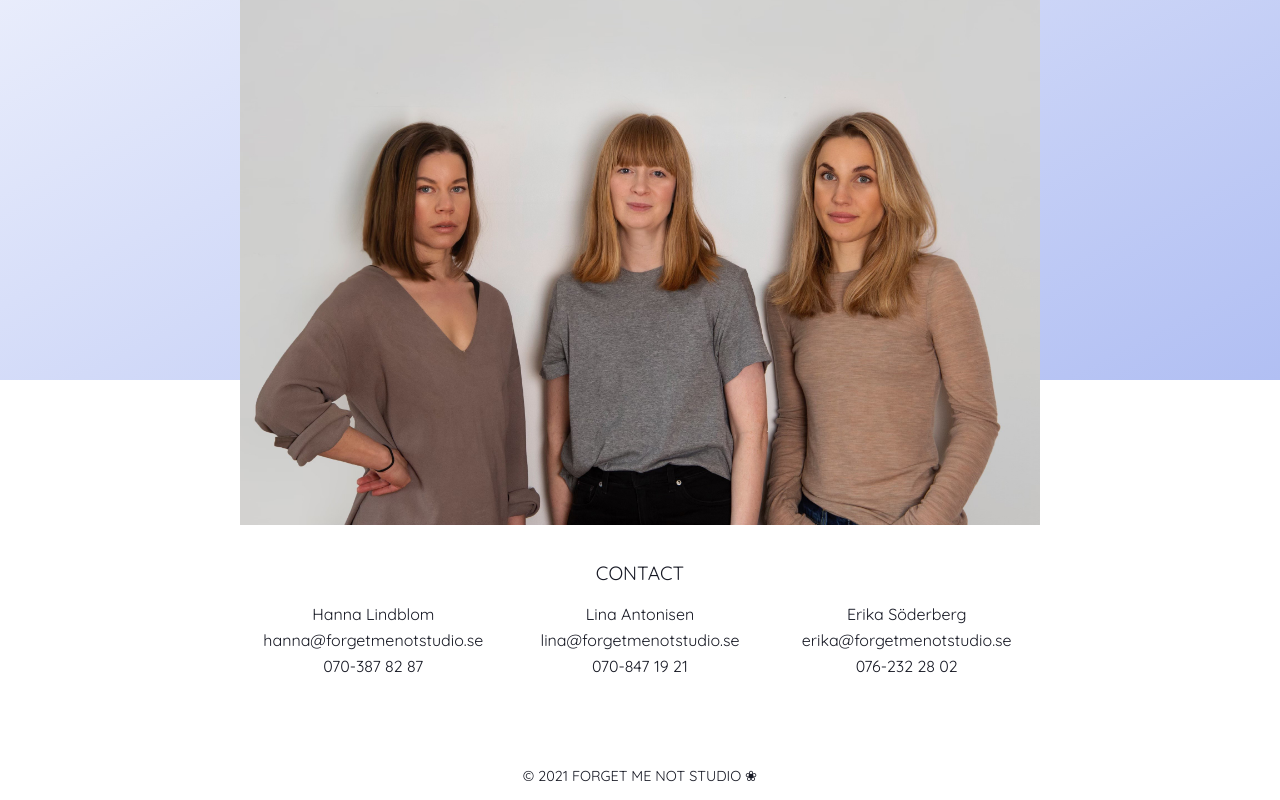
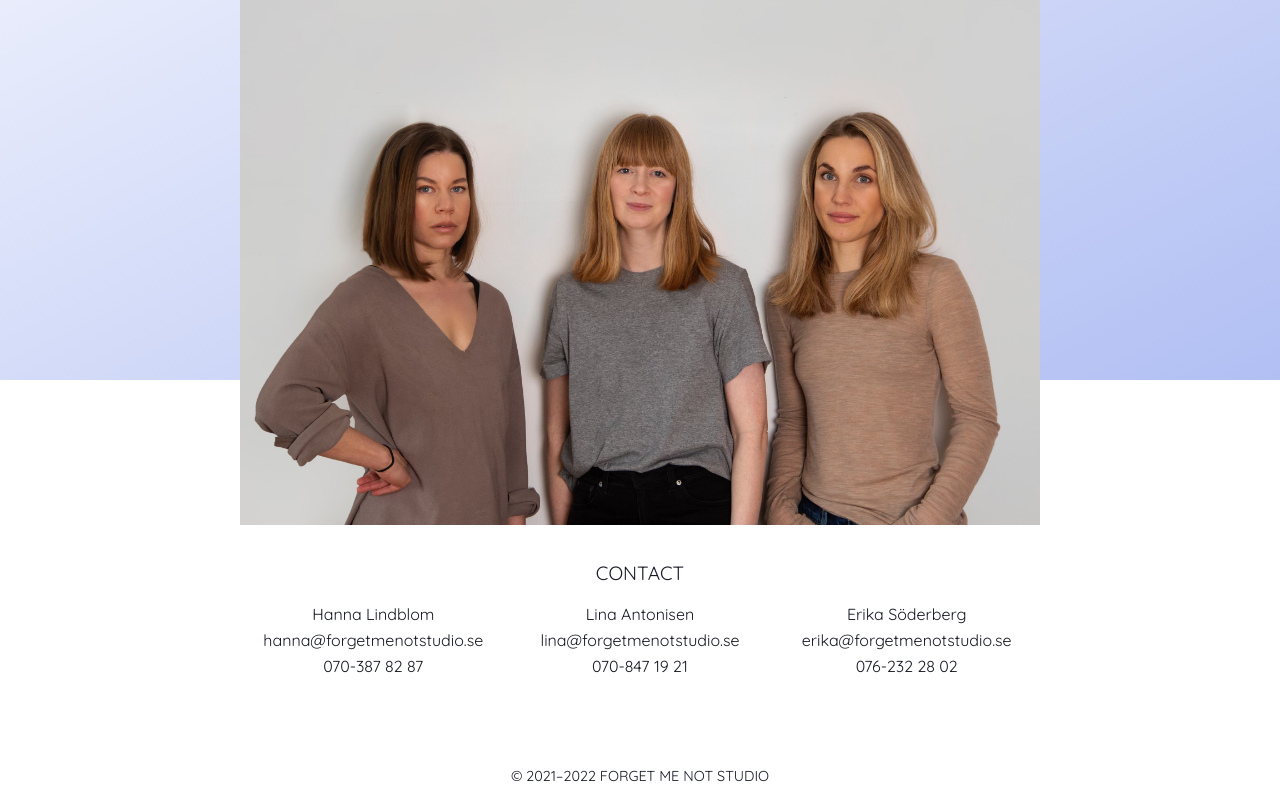
Before and after one commit to pinne/forgetmenotstudio, a Next.js app: page / in a window 1280 px wide. Shown: the part 420-1220 px from the top of the page. Built offline with nearby package versions, Linux system fonts and the light colour scheme.

Commit message:
Changing footer text

```diff
--- a/components/layout.js
+++ b/components/layout.js
@@ -17,7 +17,7 @@ export default function Layout({ children }) {
 
         {children}
 
-        <footer>&copy; 2021 Forget me not studio ❀</footer>
+        <footer>&copy; 2021–2022 Forget me not studio</footer>
       </div>
     </>
   )
```
